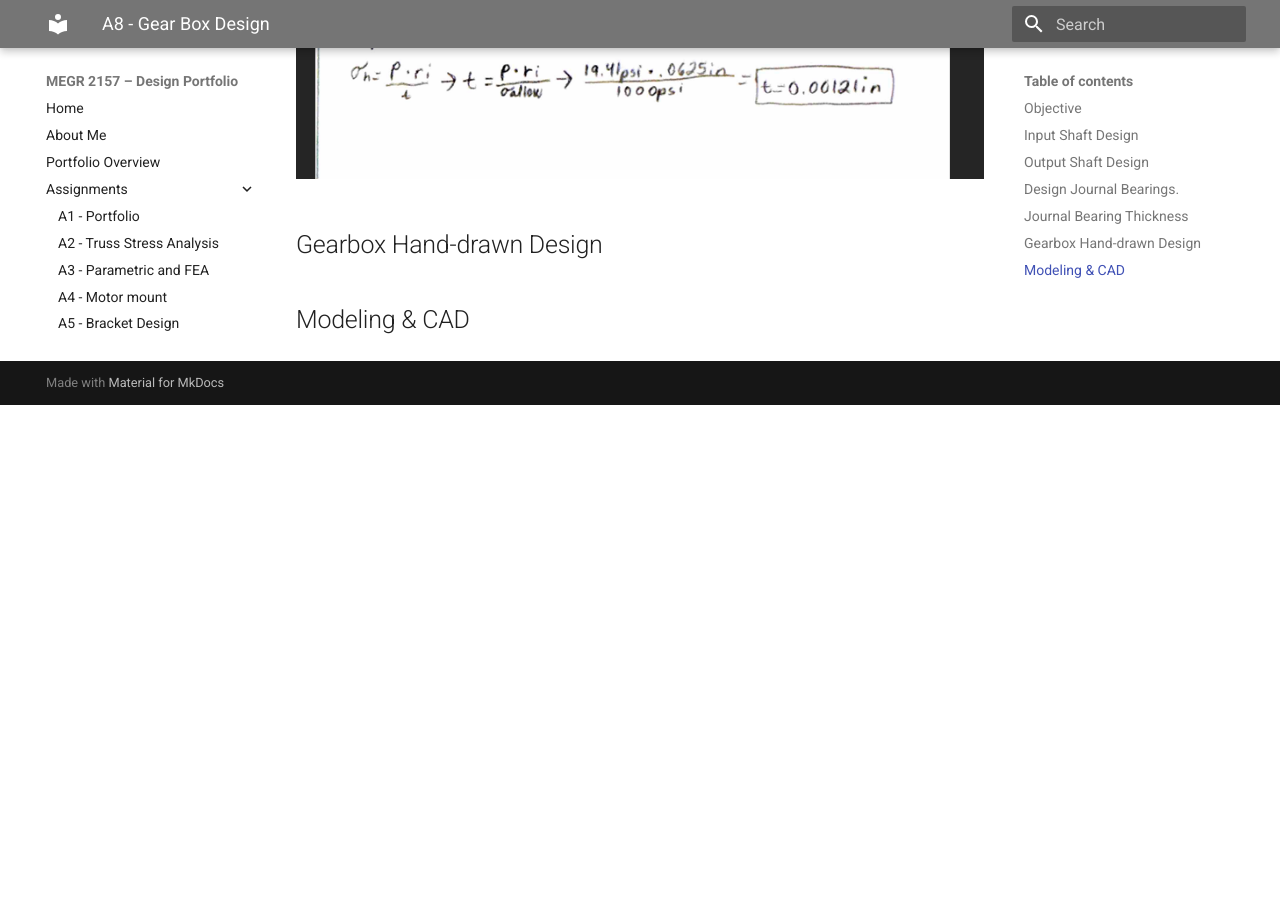
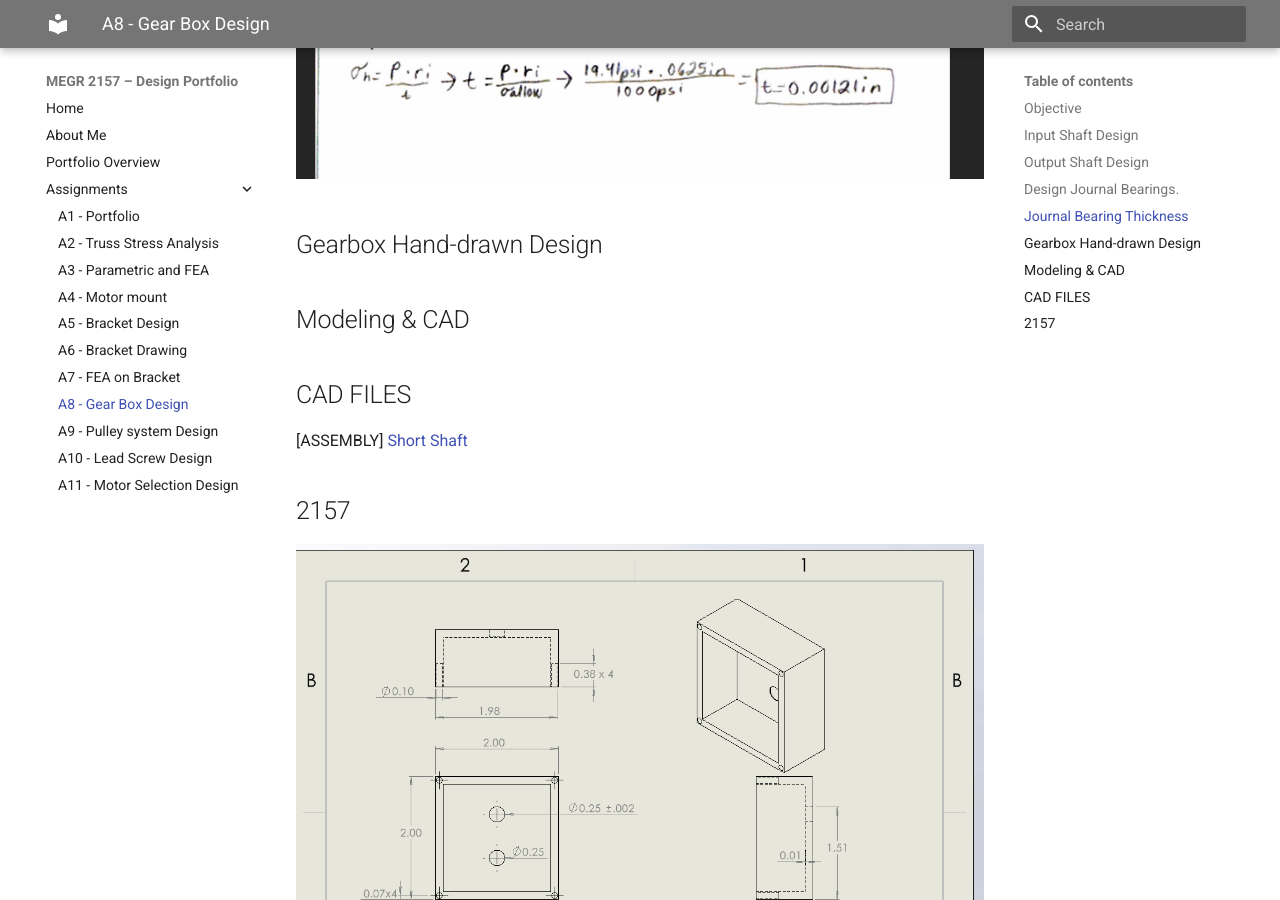
Before and after one commit to JHernPR/MEGR-2157-portfolio, an MkDocs documentation site: the page built from docs/assignments/A08/index.md, in a window 1280 px wide and 900 px high, scrolled down 3107 px. Built offline with MkDocs 1.6.1 and Material for MkDocs 9.7.7, drawn with Linux system fonts in a browser that asks for light colours; before the commit the page ends 3512 px from its top, so only the background shows below that.

Commit message:
Update index.md

```diff
--- a/docs/assignments/A08/index.md
+++ b/docs/assignments/A08/index.md
@@ -41,3 +41,16 @@ For the output (short) shaft, the design process mirrored the input analysis to
 ## Gearbox Hand-drawn Design
 
 ## Modeling & CAD
+
+
+## CAD FILES
+[ASSEMBLY]
+[Short Shaft](ShortShaft.SLDDRW)
+
+
+## 2157
+![box](Box.PNG)
+![Lid](Lids.PNG)
+![Short](short.PNG)
+![PWR](Input.PNG)
+![Dry](dry.PNG)
```
